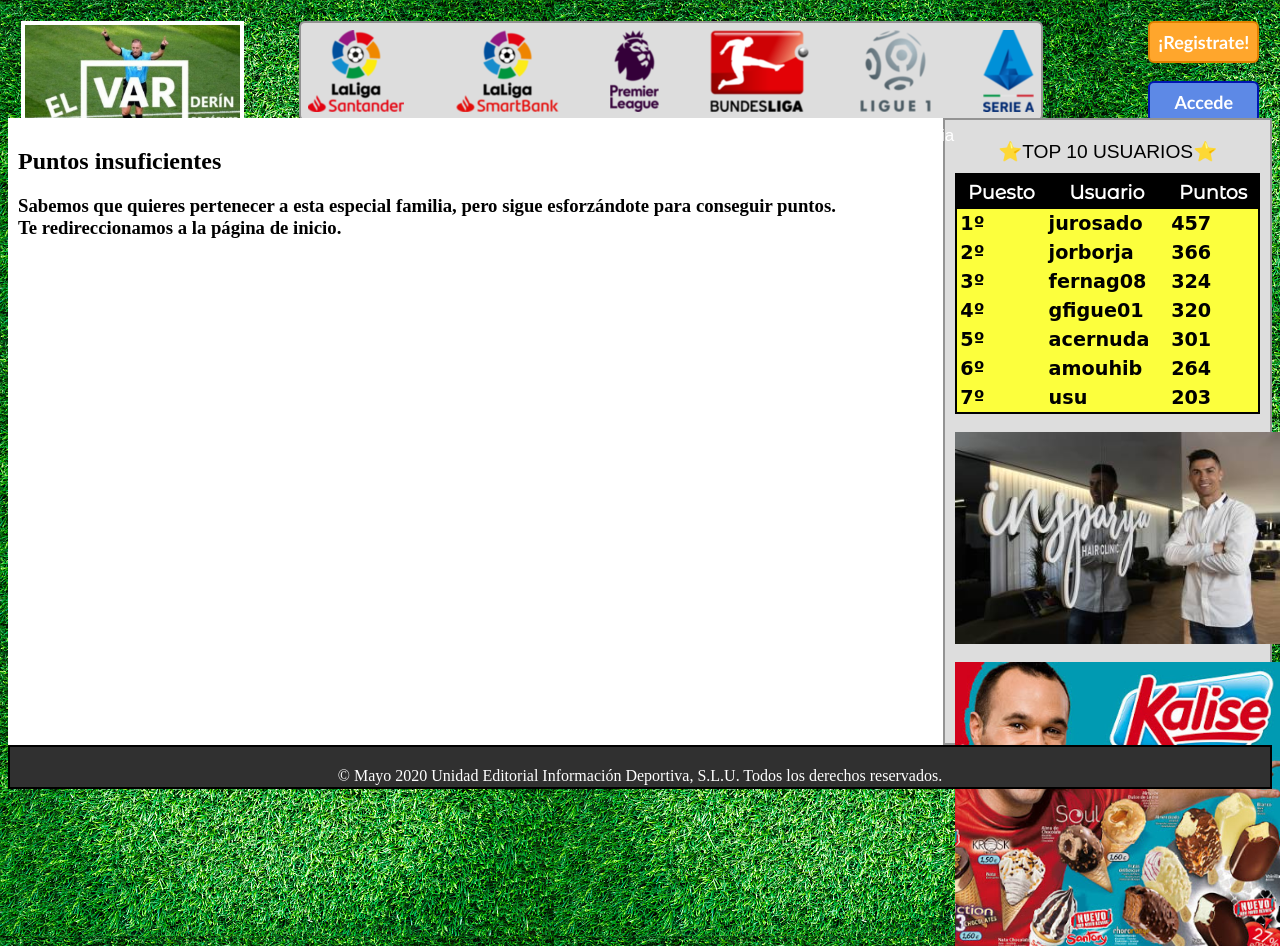
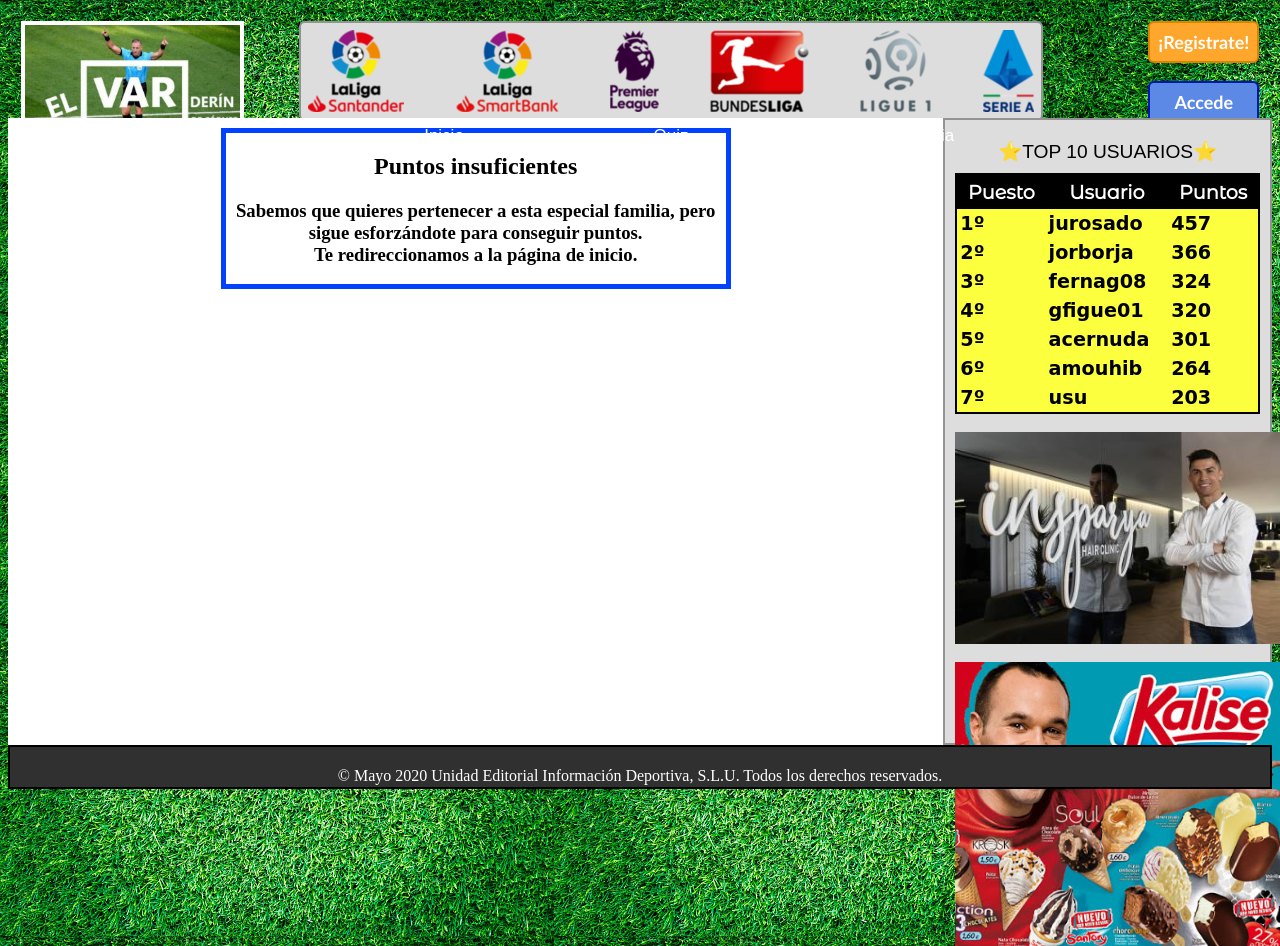
Before and after one commit to gonzalofdv/AW, a PHP site: page /mostrarAlertas.php?codAlerta=5 in a window 1280 px wide. Run offline with PHP 8.4, Linux system fonts and the light colour scheme; data comes from the database, SQL or seed files in the repository; some web fonts are replaced.

Commit message:
borde alertas

```diff
--- a/css/estilo.css
+++ b/css/estilo.css
@@ -134,7 +134,7 @@ h2#somosFam{
 
 .botGen:hover{
 	text-shadow: 0 1px 1px rgba(0,0,0,0.5);
-	background:#0042ff
+	background:#0042ff;
 }
 
 .botGen:hover:after,
@@ -328,3 +328,12 @@ div#pie { /* Pie de la página */
 .enlaceNoticia:hover{
 	text-decoration: underline;
 }
+
+
+.alertas{
+	border: 5px solid #0042ff;
+	text-align:center;
+	width: 500px;
+	margin-left: auto;
+	margin-right: auto;
+}
--- a/mostrarAlertas.php
+++ b/mostrarAlertas.php
@@ -132,8 +132,10 @@ switch($codigo){
 	?>
 
 	<div class="contenido">
-		<h2><?php echo $titulo;	?></h2>
-		<h3><?php echo $mensaje; ?></h3>
+		<div class="alertas">
+			<h2><?php echo $titulo;	?></h2>
+			<h3><?php echo $mensaje; ?></h3>
+		</div>
 	</div>
 
 	<?php
```
